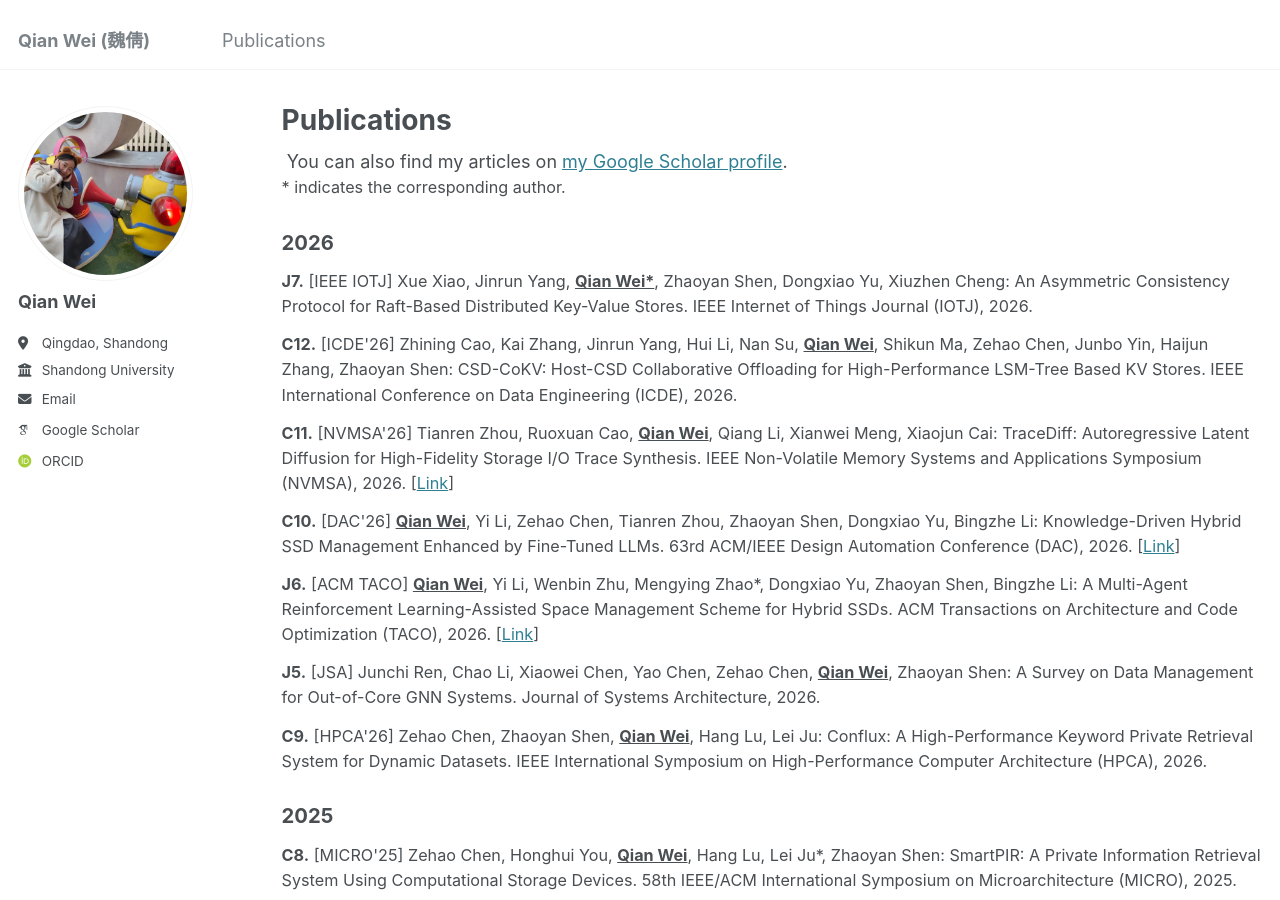
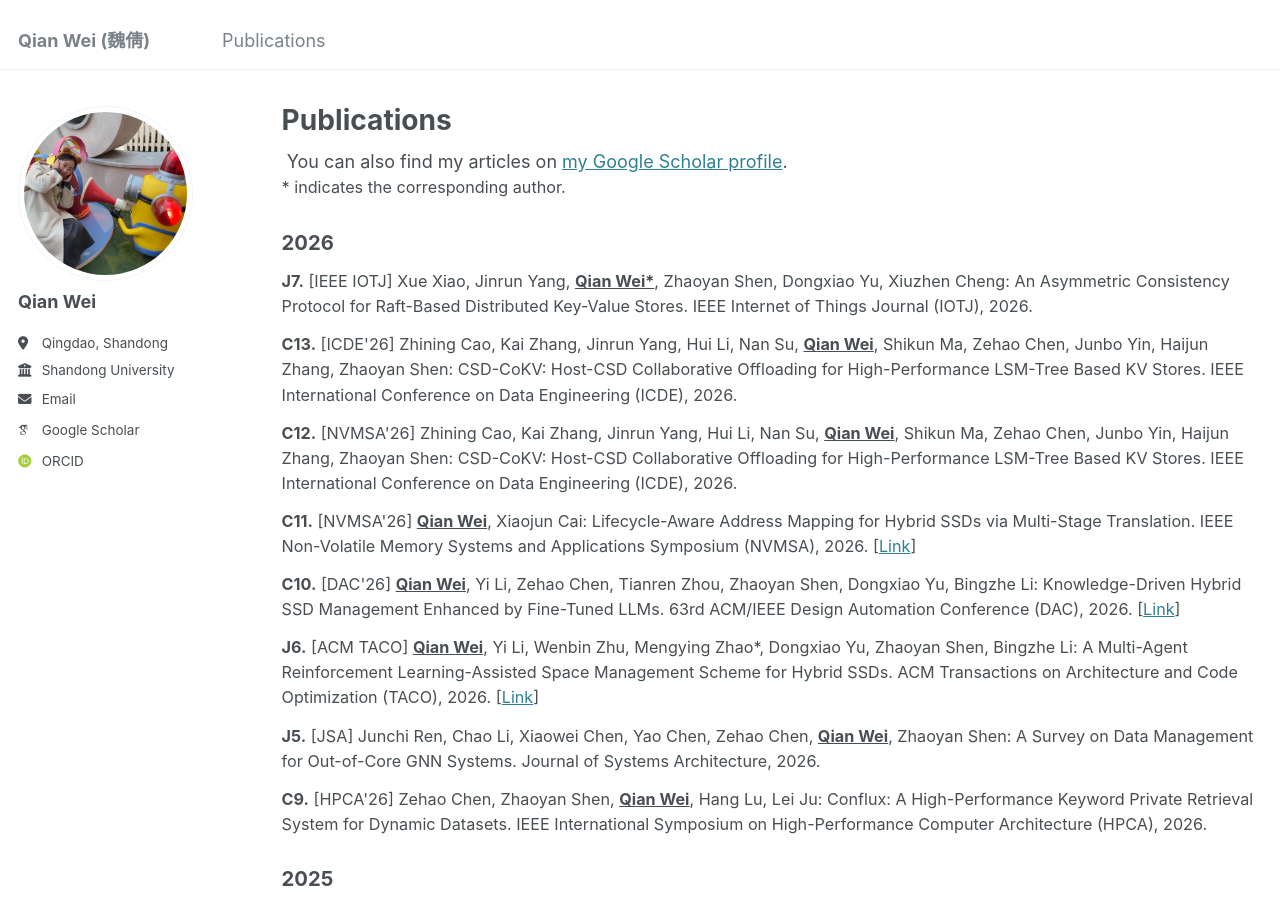
Before and after one commit to starry12/starry12.github.io, a Jekyll site: the page built from _pages/publications.html, in a window 1280 px wide and 900 px high. Built offline with Jekyll 4.4.1, drawn with Linux system fonts in a browser that asks for light colours; some web fonts are replaced.

Commit message:
Update publications.html

```diff
--- a/_pages/publications.html
+++ b/_pages/publications.html
@@ -52,7 +52,14 @@ IEEE Internet of Things Journal (IOTJ), 2026.
 </p>
 
 <p>
-<strong>C12.</strong> [ICDE'26]
+<strong>C13.</strong> [ICDE'26]
+Zhining Cao, Kai Zhang, Jinrun Yang, Hui Li, Nan Su, <span class="me">Qian Wei</span>, Shikun Ma, Zehao Chen, Junbo Yin, Haijun Zhang, Zhaoyan Shen:
+CSD-CoKV: Host-CSD Collaborative Offloading for High-Performance LSM-Tree Based KV Stores.
+IEEE International Conference on Data Engineering (ICDE), 2026.
+</p>
+
+<p>
+<strong>C12.</strong> [NVMSA'26]
 Zhining Cao, Kai Zhang, Jinrun Yang, Hui Li, Nan Su, <span class="me">Qian Wei</span>, Shikun Ma, Zehao Chen, Junbo Yin, Haijun Zhang, Zhaoyan Shen:
 CSD-CoKV: Host-CSD Collaborative Offloading for High-Performance LSM-Tree Based KV Stores.
 IEEE International Conference on Data Engineering (ICDE), 2026.
@@ -60,8 +67,8 @@ IEEE International Conference on Data Engineering (ICDE), 2026.
 
 <p>
 <strong>C11.</strong> [NVMSA'26]
-Tianren Zhou, Ruoxuan Cao, <span class="me">Qian Wei</span>, Qiang Li, Xianwei Meng, Xiaojun Cai:
-TraceDiff: Autoregressive Latent Diffusion for High-Fidelity Storage I/O Trace Synthesis.
+<span class="me">Qian Wei</span>, Xiaojun Cai:
+Lifecycle-Aware Address Mapping for Hybrid SSDs via Multi-Stage Translation.
 IEEE Non-Volatile Memory Systems and Applications Symposium (NVMSA), 2026.
 [<a href="https://nvmsa2026.github.io/" target="_blank" rel="noopener noreferrer">Link</a>]
 </p>
```
